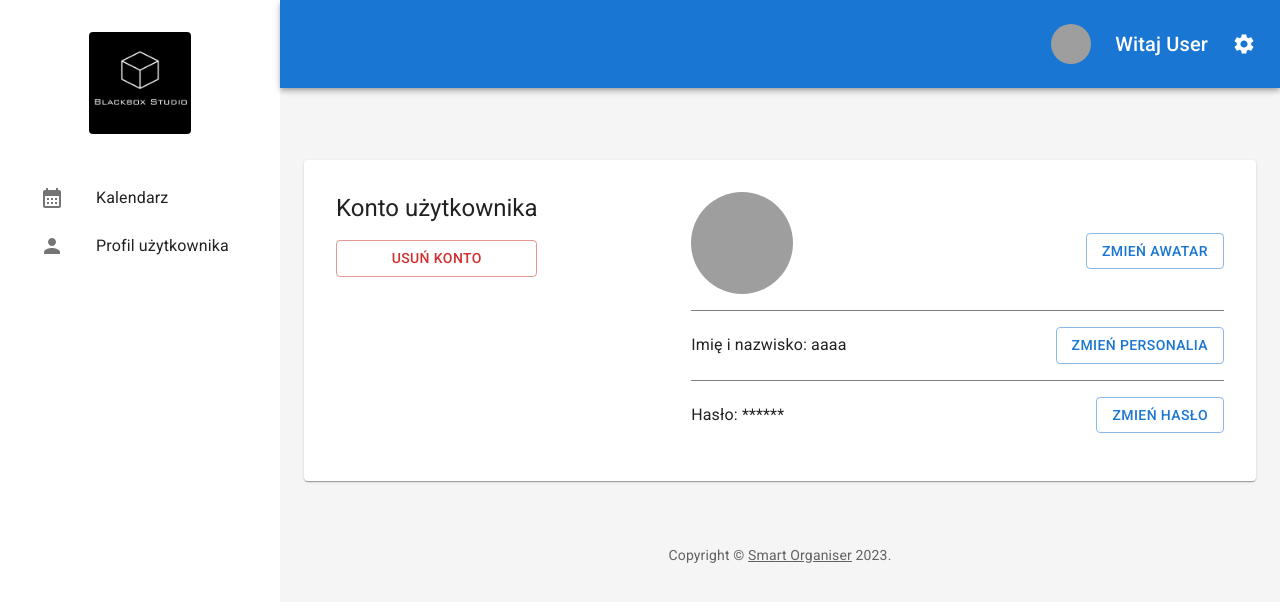
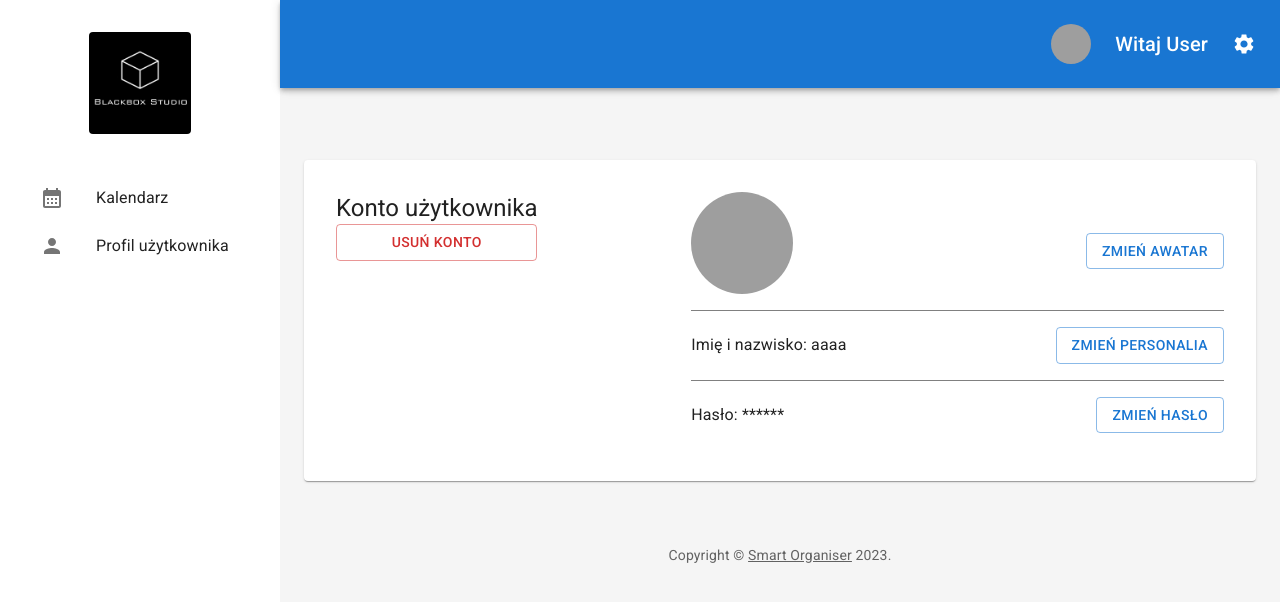
Before and after one commit to MarcinSQL/Smart-Organiser, a React (Create React App) app: page /user-profile in a window 1280 px wide. Shown: the top 602 px of the page. Built offline with nearby package versions, Linux system fonts and the light colour scheme; grey boxes are pictures that could not be loaded.

Commit message:
SO-24: Move UserProfileTitle to separated file

```diff
--- a/src/modules/views/dashboard/UserProfile.tsx
+++ b/src/modules/views/dashboard/UserProfile.tsx
@@ -19,6 +19,7 @@ import { TextFieldSize } from "components/UI/TextInput";
 import ModalTrueFalse from "components/UI/ModalTrueFalse";
 import UserProfileAvatar from "./UserProfileAvatar";
 import UserProfileInput from "./UserProfileInput";
+import UserProfileTitle from "./UserProfileTitle";
 
 export default function UserProfile() {
   const {
@@ -49,22 +50,7 @@ export default function UserProfile() {
     <Layout name={ctx.name} avatarSrc={ctx.img}>
       <Toolbar />
       <Paper className={classes.container}>
-
-        <Box>
-          <Typography component="h1" variant="h5">
-            Konto użytkownika
-          </Typography>
-          <Button
-            color="error"
-            fullWidth
-            variant="outlined"
-            onClick={handleModalOpen}
-            sx={{ mt: 2, mb: 3 }}
-          >
-            Usuń konto
-          </Button>
-        </Box>
-
+        <UserProfileTitle onClick={handleModalOpen} />
         <Box className={classes["user-information"]}>
           <UserProfileAvatar
             img={img}
--- /dev/null
+++ b/src/modules/views/dashboard/UserProfileTitle.tsx
@@ -0,0 +1,26 @@
+import { Button, Box, Typography } from "@mui/material";
+import classes from "./classes/UserProfile.module.css";
+
+interface IUserProfileTitle {
+  onClick: any;
+}
+
+export default function UserProfileTitle(props: IUserProfileTitle) {
+  const { onClick } = props;
+  return (
+    <Box>
+      <Typography component="h1" variant="h5">
+        Konto użytkownika
+      </Typography>
+      <Button
+        color="error"
+        fullWidth
+        variant="outlined"
+        onClick={onClick}
+        className={classes["title__btn"]}
+      >
+        Usuń konto
+      </Button>
+    </Box>
+  );
+}
--- a/src/modules/views/dashboard/classes/UserProfile.module.css
+++ b/src/modules/views/dashboard/classes/UserProfile.module.css
@@ -12,6 +12,10 @@
   justify-content: space-between;
   align-items: flex-start;
   gap: 2rem;
+}
+
+.title__btn{
+    margin: 1rem 0;
 }
 
 .user-information {
```
